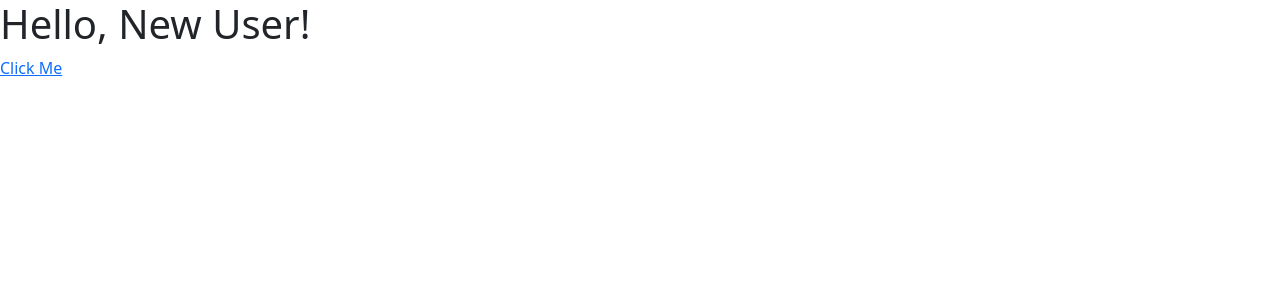
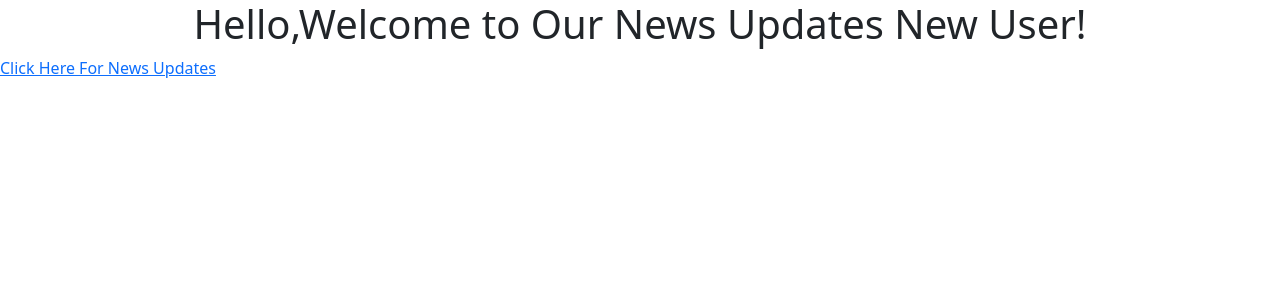
Before and after one commit to faithremo/NewsApp, a Flask app: page / in a window 1280 px wide. Shown: the top 300 px of the page. Run offline with Flask 2, Linux system fonts and the light colour scheme.

Commit message:
add modification to index html

```diff
--- a/app/templates/index.html
+++ b/app/templates/index.html
@@ -1,7 +1,7 @@
 <!DOCTYPE html>
 <html lang="en">
   <head>
-    <!-- Required meta tags -->
+
     <meta charset="utf-8" />
     <meta name="viewport" content="width=device-width, initial-scale=1" />
 
@@ -17,8 +17,8 @@
 
   </head>
   <body>
-    <h1>Hello, {{ user.name }}!</h1>
-    <a href='{{ url_for( 'news_headlines' ) }}'>Click Me</a>
+    <h1 class="text-center"> Hello,Welcome to Our News Updates {{ user.name }}!</h1>
+    <a href='{{ url_for( 'news_headlines' ) }}'>Click Here For News Updates</a>
 
     <!-- Bootstrap Bundle with Popper -->
     <script
--- a/app/utils.py
+++ b/app/utils.py
@@ -2,7 +2,7 @@ import requests
 from decouple import config
 
 NEWS_API_KEY = config('NEWS_API_KEY')
-COUNTRY = 'in'
+COUNTRY = 'US'
 
 
 def get_latest_news():
```
Also changed, not shown: main.py (line endings or trailing spaces).
